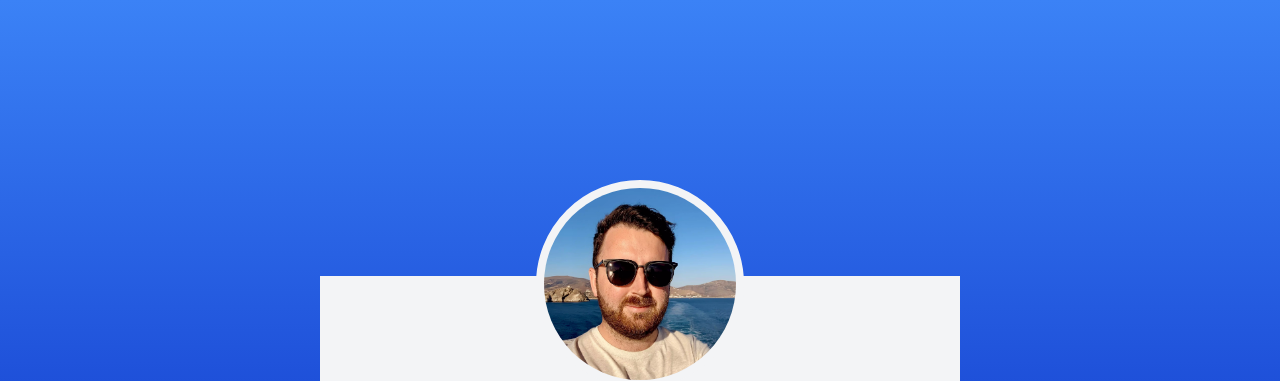
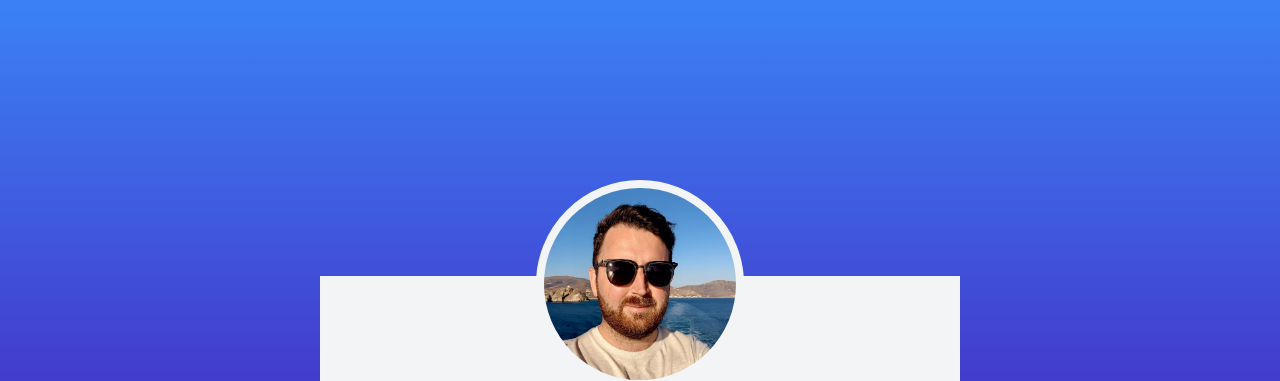
Before and after one commit to jamesrwhite/website, a website: page src/index.html in a window 1280 px wide. Shown: the top 381 px of the page. Drawn offline with nearby package versions, Linux system fonts and the light colour scheme; files that its build step writes are made by us from their sources.

Commit message:
Tweak background gradient

```diff
--- a/src/index.html
+++ b/src/index.html
@@ -7,7 +7,7 @@
     <title>James White</title>
 </head>
 
-<body class="h-full flex bg-gradient-to-b from-blue-500 via-blue-700 to-blue-900">
+<body class="h-full flex bg-gradient-to-b from-blue-500 via-indigo-700 to-indigo-900">
     <div class="container bg-gray-100 max-w-screen-sm m-auto">
         <picture>
             <source srcset="img/me.webp" type="image/webp">
```
